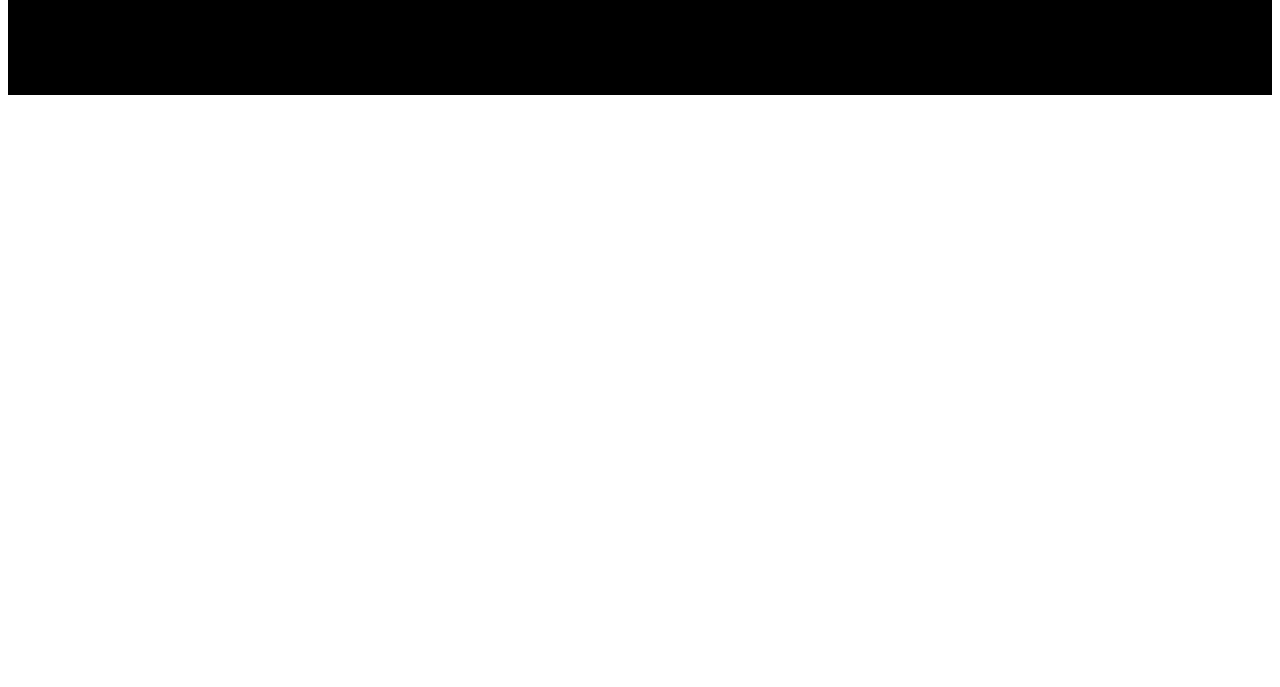
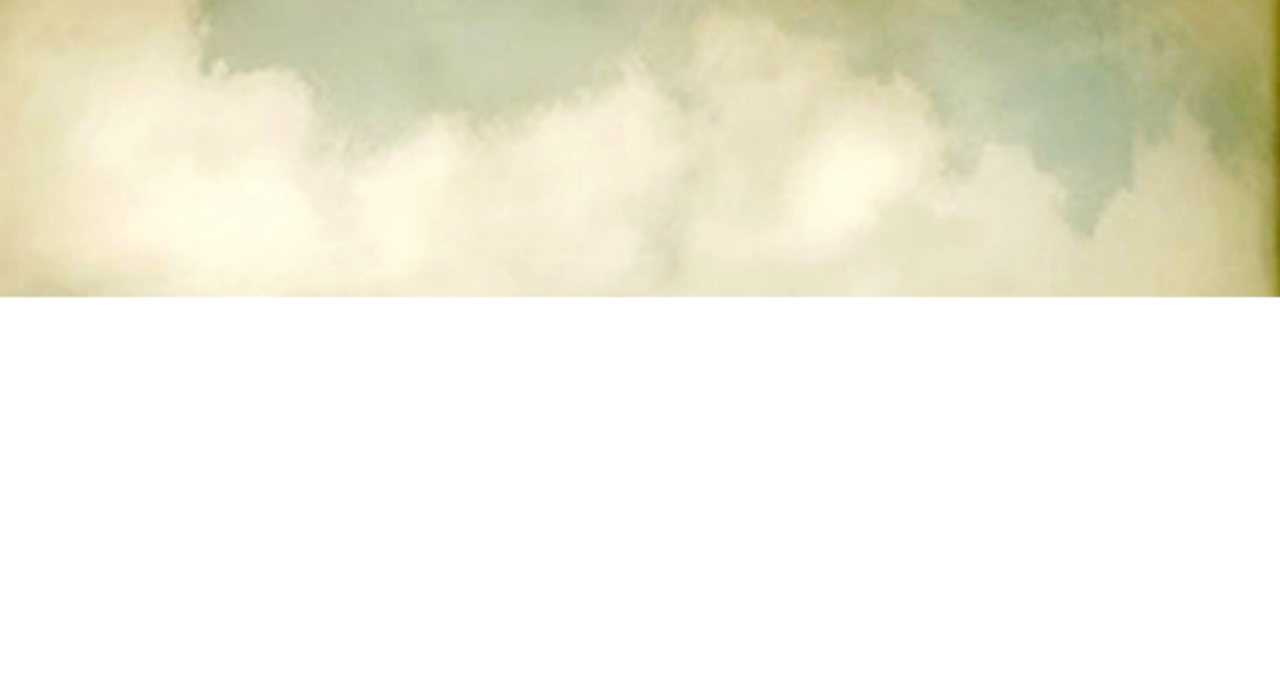
Before and after one commit to juanOcotti/kloud, a plain HTML site: page index.html in a window 1280 px wide. Shown: the part 113-800 px from the top of the page. Drawn offline with Linux system fonts and the light colour scheme.

Commit message:
Update index.html

```diff
--- a/index.html
+++ b/index.html
@@ -5,7 +5,7 @@
 	<meta name="viewport" content="width=device-width, initial-scale=1">
 	<title>index</title>
 	<link href="https://fonts.googleapis.com/css?family=Lato:100,100i,300,300i,400,400i" rel="stylesheet">
-	<link rel="stylesheet" href="knockOutMask2.css">
+	<link rel="stylesheet" href="styles.css">
 </head>
 <body>
 <div class="container">
```
